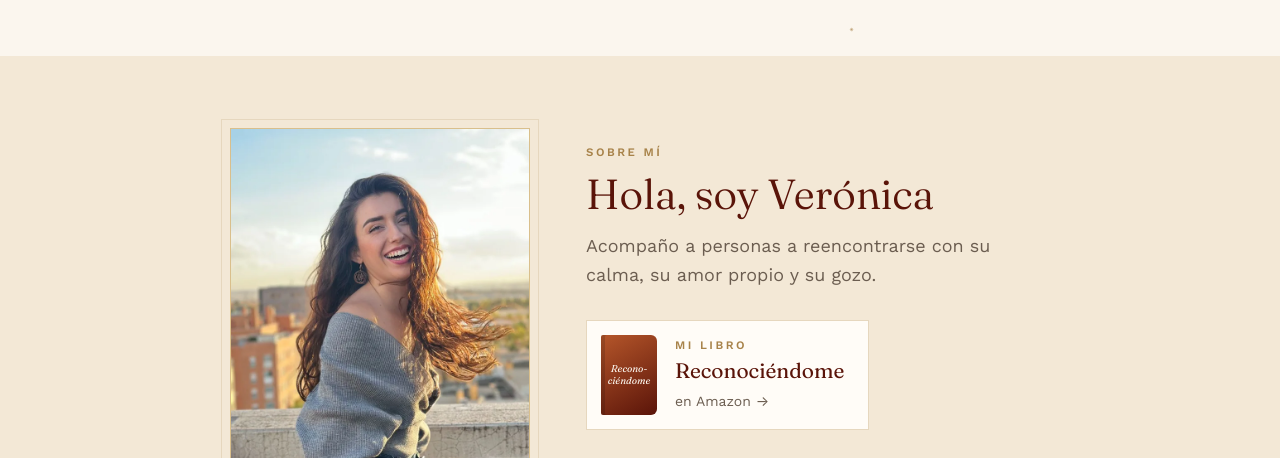
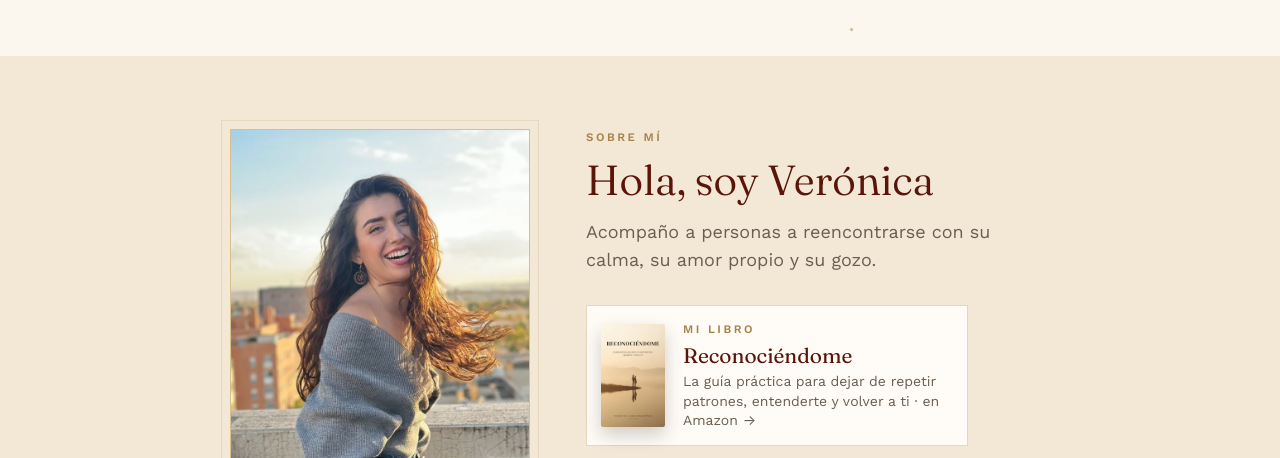
Before and after one commit to cristttina19/vegamar, a plain HTML site: page index.html in a window 1280 px wide. Shown: the part 2357-2815 px from the top of the page. Drawn offline with Linux system fonts and the light colour scheme.

Commit message:
Real book cover from Amazon and full book subtitle
Co-Authored-By: Claude Opus 5.5 <noreply@anthropic.com>

```diff
--- a/css/estilo.css
+++ b/css/estilo.css
@@ -570,6 +570,12 @@ svg {
   border: 1px solid var(--line);
 }
 
+.book .meta {
+  display: block;
+  max-width: 260px;
+  line-height: 1.4;
+}
+
 .book strong {
   display: block;
   font-family: var(--serif);
@@ -580,21 +586,10 @@ svg {
 
 .book-cover {
   flex: none;
-  display: grid;
-  place-items: center;
-  width: 56px;
-  height: 80px;
-  padding: 6px;
-  border-radius: 2px 6px 6px 2px;
-  text-align: center;
-  font-family: var(--serif);
-  font-style: italic;
-  font-size: 10px;
-  line-height: 1.15;
-  color: var(--cream);
-  background: linear-gradient(150deg, var(--teja), var(--garnet));
-  box-shadow: inset 4px 0 0 rgb(0 0 0 / 15%);
-  overflow-wrap: anywhere;
+  width: 64px;
+  height: auto;
+  border-radius: 2px;
+  box-shadow: 0 8px 18px rgb(43 36 32 / 22%);
 }
 
 .contact-buttons {
--- a/index.html
+++ b/index.html
@@ -128,8 +128,8 @@
           <h2>Hola, soy Verónica</h2>
           <p class="about-text">Acompaño a personas a reencontrarse con su calma, su amor propio y su gozo.</p>
           <a class="book" href="https://amzn.eu/d/07HGmJOY" target="_blank" rel="noopener noreferrer">
-            <span class="book-cover" aria-hidden="true">Recono&shy;ciéndome</span>
-            <span><span class="tag">Mi libro</span><strong>Reconociéndome</strong><span class="meta">en Amazon →</span></span>
+            <img class="book-cover" src="img/fotos/libro-reconociendome.webp" alt="Portada del libro Reconociéndome" width="300" height="480" loading="lazy">
+            <span><span class="tag">Mi libro</span><strong>Reconociéndome</strong><span class="meta">La guía práctica para dejar de repetir patrones, entenderte y volver a ti · en Amazon →</span></span>
           </a>
           <div class="contact-buttons">
             <a class="btn" data-wa="Hola! Quiero saber más información" href="https://wa.me/message/4CHVMTHTK6S3P1" target="_blank" rel="noopener noreferrer">
```
Also changed, not shown: img/fotos/libro-reconociendome.webp (added), 2 other files.
